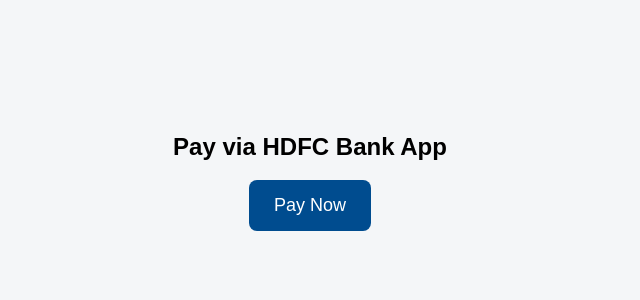
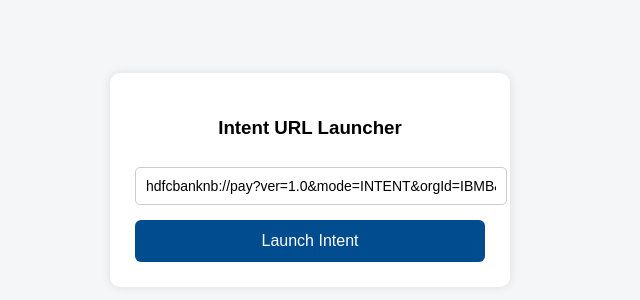
Before and after one commit to umangarya336/HostPage, a plain HTML site: page test.html in a window 1280 px wide. Shown: the part 228-528 px from the top of the page, without its empty margins (330-970 px from the left). Drawn offline with Linux system fonts and the light colour scheme.

Commit message:
Update test.html

```diff
--- a/test.html
+++ b/test.html
@@ -2,30 +2,49 @@
 <html lang="en">
 <head>
     <meta charset="UTF-8">
-    <title>HDFC Intent Trigger</title>
+    <title>Intent URL Launcher</title>
     <meta name="viewport" content="width=device-width, initial-scale=1.0">
+
     <style>
         body {
             font-family: Arial, sans-serif;
+            background: #f4f6f8;
             display: flex;
             justify-content: center;
             align-items: center;
             height: 100vh;
-            background-color: #f4f6f8;
-            margin: 0;
         }
+
         .container {
+            background: white;
+            padding: 25px;
+            border-radius: 10px;
+            box-shadow: 0 0 10px rgba(0,0,0,0.1);
+            width: 350px;
             text-align: center;
         }
+
+        input {
+            width: 100%;
+            padding: 10px;
+            margin-top: 10px;
+            margin-bottom: 15px;
+            border-radius: 5px;
+            border: 1px solid #ccc;
+            font-size: 14px;
+        }
+
         button {
-            padding: 15px 25px;
-            font-size: 18px;
+            padding: 12px 20px;
+            font-size: 16px;
             background-color: #004c8f;
             color: white;
             border: none;
-            border-radius: 8px;
+            border-radius: 6px;
             cursor: pointer;
+            width: 100%;
         }
+
         button:hover {
             background-color: #003366;
         }
@@ -34,14 +53,28 @@
 <body>
 
 <div class="container">
-    <h2>Pay via HDFC Bank App</h2>
-    <button onclick="openHDFCIntent()">Pay Now</button>
+    <h3>Intent URL Launcher</h3>
+
+    <input
+        type="text"
+        id="intentInput"
+        placeholder="Enter intent URL here"
+        value="hdfcbanknb://pay?ver=1.0&mode=INTENT&orgId=IBMB&Tts=2026-02-19T16:33:48+05:30&rId=PPU04605027365600565&expiry=_expiry_&tdataEnc=UFBVMDQ2MDUwMjczNjU2MDA1NjU6MA&sign=MEYCIQDYGxCBa6mH6HXf6kpPl6ytJbGl7u9HJ6xpbTbJEu1V6QIhAKduvJlmspPaL0DK3VVspsMvIN6dszHX/rpEQzgvegYn"
+    />
+
+    <button onclick="launchIntent()">Launch Intent</button>
 </div>
 
 <script>
-function openHDFCIntent() {
-    var intentUrl = "hdfcbanknb://pay?ver=1.0&mode=INTENT&orgId=IBMB&Tts=2026-02-19T16:33:48+05:30&rId=PPU04605027365600565&expiry=_expiry_&tdataEnc=UFBVMDQ2MDUwMjczNjU2MDA1NjU6MA&sign=MEYCIQDYGxCBa6mH6HXf6kpPl6ytJbGl7u9HJ6xpbTbJEu1V6QIhAKduvJlmspPaL0DK3VVspsMvIN6dszHX/rpEQzgvegYn";
+function launchIntent() {
+    var intentUrl = document.getElementById("intentInput").value.trim();
 
+    if (!intentUrl) {
+        alert("Please enter intent URL");
+        return;
+    }
+
+    // Trigger intent
     window.location.href = intentUrl;
 }
 </script>
```
